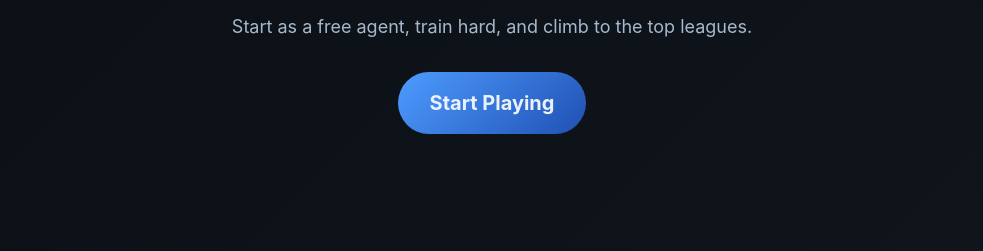
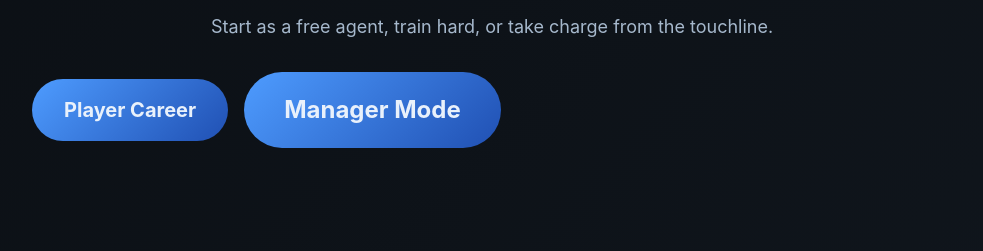
Before and after one commit to DrKrisz/webfccareermode, a plain HTML site: page index.html in a window 1280 px wide. Shown: the part 255-506 px from the top of the page, without its empty margins (148-1131 px from the left). Drawn offline with Linux system fonts and the light colour scheme.

Commit message:
Add manager mode call-to-action

```diff
--- a/index.html
+++ b/index.html
@@ -21,8 +21,11 @@
     <section class="hero">
       <div class="container">
         <h1>Craft Your Football Legacy</h1>
-        <p>Start as a free agent, train hard, and climb to the top leagues.</p>
-        <a href="#setup" class="btn primary big">Start Playing</a>
+        <p>Start as a free agent, train hard, or take charge from the touchline.</p>
+        <div class="cta-buttons">
+          <a href="#setup" class="btn primary big">Player Career</a>
+          <a href="managergame.html" class="btn primary manager-btn">Manager Mode</a>
+        </div>
       </div>
     </section>
 
--- a/landing.css
+++ b/landing.css
@@ -39,6 +39,16 @@ body {
   margin:0 0 32px;
 }
 
+.cta-buttons {
+  display:flex;
+  flex-direction:column;
+  gap:16px;
+  align-items:center;
+}
+@media (min-width:600px) {
+  .cta-buttons { flex-direction:row; }
+}
+
 .btn {
   display:inline-block;
   padding:12px 24px;
@@ -54,6 +64,11 @@ body {
 .btn:hover { transform:translateY(-2px); box-shadow:0 6px 20px rgba(0,0,0,.3); }
 .btn.primary { background:linear-gradient(135deg,var(--primary),#2050b3); }
 .btn.big { font-size:20px; padding:16px 32px; }
+
+.manager-btn {
+  font-size:24px;
+  padding:20px 40px;
+}
 
 .features { padding:80px 0; text-align:center; }
 .features h2 { font-size:32px; margin:0 0 40px; }
```
